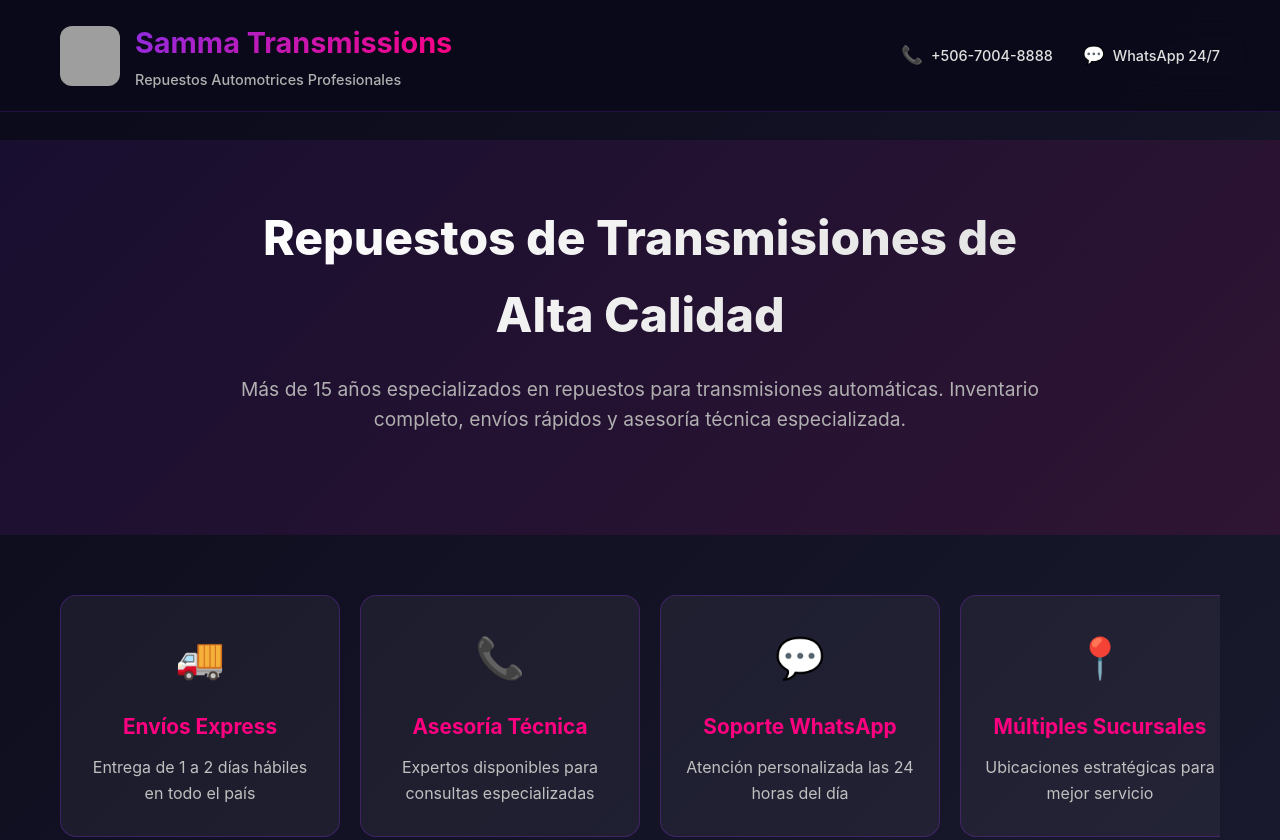
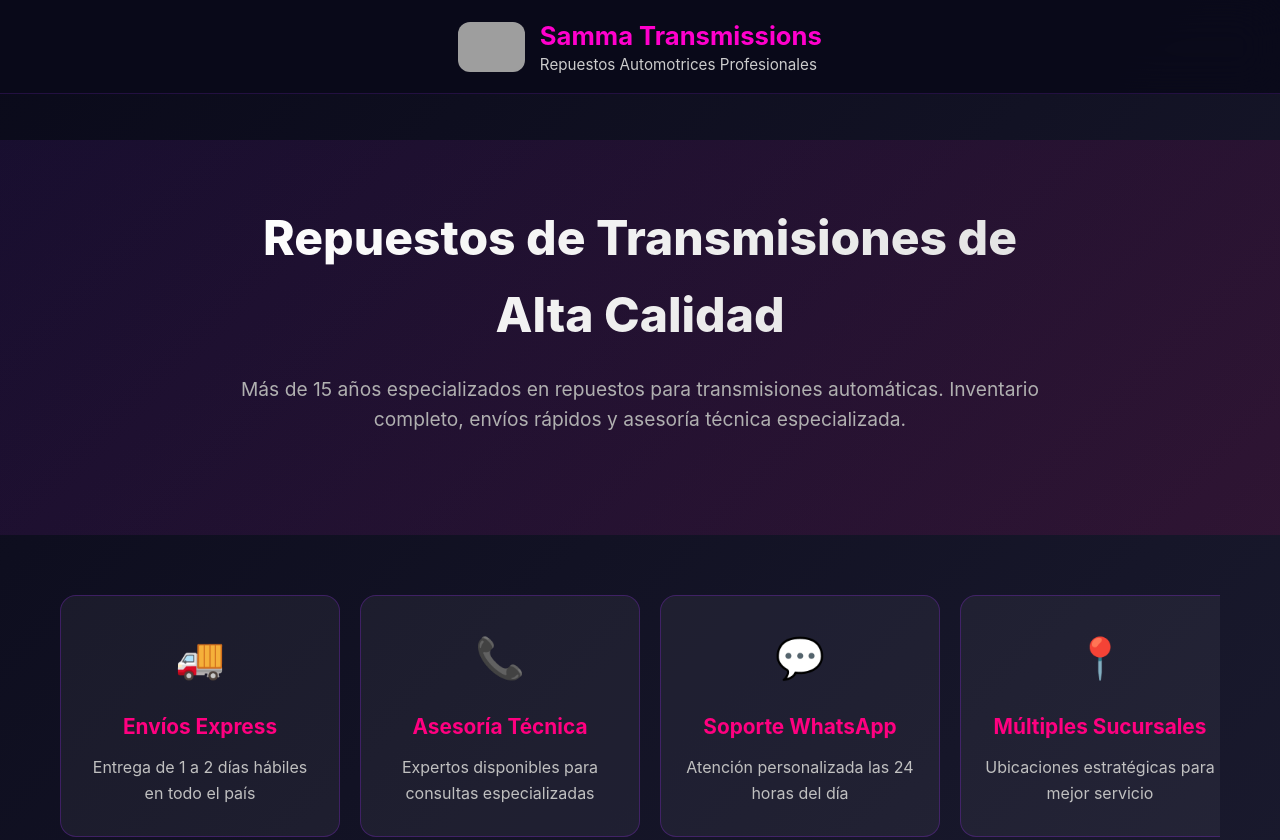
Before and after one commit to MoonSaxkter/samma-repuestos, a plain HTML site: page index.html in a window 1280 px wide. Shown: the top 840 px of the page. Drawn offline with Linux system fonts and the light colour scheme; no server answers; grey boxes are pictures that could not be loaded.

Commit message:
detalles V10

```diff
--- a/index.html
+++ b/index.html
@@ -24,7 +24,7 @@
       background: rgba(10, 10, 26, 0.95);
       backdrop-filter: blur(20px);
       border-bottom: 1px solid rgba(142, 45, 226, 0.2);
-      padding: 20px 0;
+      padding: 1rem 2rem;
       position: fixed;
       top: 0;
       left: 0;
@@ -33,6 +33,9 @@
       width: 100%;
       transform: translateY(0);
       transition: transform 0.3s ease;
+      display: flex;
+      align-items: center;
+      justify-content: space-between;
     }
 
     header.hidden {
@@ -60,26 +63,29 @@
     }
 
     .logo-section img {
-      width: 60px;
-      height: 60px;
+      width: auto;
+      height: 50px;
       border-radius: 12px;
       object-fit: cover;
     }
 
-    .brand-info h1 {
-      font-size: 1.8rem;
-      font-weight: 700;
-      background: linear-gradient(135deg, #8e2de2, #ff0080);
-      -webkit-background-clip: text;
-      -webkit-text-fill-color: transparent;
-      background-clip: text;
-      margin-bottom: 2px;
+    .header-title {
+      display: flex;
+      flex-direction: column;
+      align-items: flex-start;
     }
 
-    .brand-info p {
-      font-size: 0.9rem;
-      color: #b0b0b0;
-      font-weight: 500;
+    .header-title h1 {
+      font-size: 1.6rem;
+      font-weight: bold;
+      color: #ff00cc;
+      margin: 0;
+    }
+
+    .header-title span {
+      font-size: 0.95rem;
+      color: #ccc;
+      margin-top: -4px;
     }
 
     .contact-info {
@@ -563,21 +569,14 @@
   <header>
     <div class="header-content">
       <div class="logo-section">
-        <img src="img/samma-logo.PNG" alt="Samma Transmissions" onerror="this.style.display='none'" />
-        <div class="brand-info">
+        <img src="img/samma-logo.PNG" alt="Logo" style="height: 50px;" onerror="this.style.display='none'" />
+        <div class="header-title">
           <h1>Samma Transmissions</h1>
-          <p>Repuestos Automotrices Profesionales</p>
+          <span>Repuestos Automotrices Profesionales</span>
         </div>
       </div>
       <div class="contact-info">
-        <div class="contact-item">
-          <span class="contact-icon">📞</span>
-          <span>+506-7004-8888</span>
-        </div>
-        <div class="contact-item">
-          <span class="contact-icon">💬</span>
-          <span>WhatsApp 24/7</span>
-        </div>
+        <!-- Información de contacto removida para header más limpio -->
       </div>
     </div>
   </header>
```
